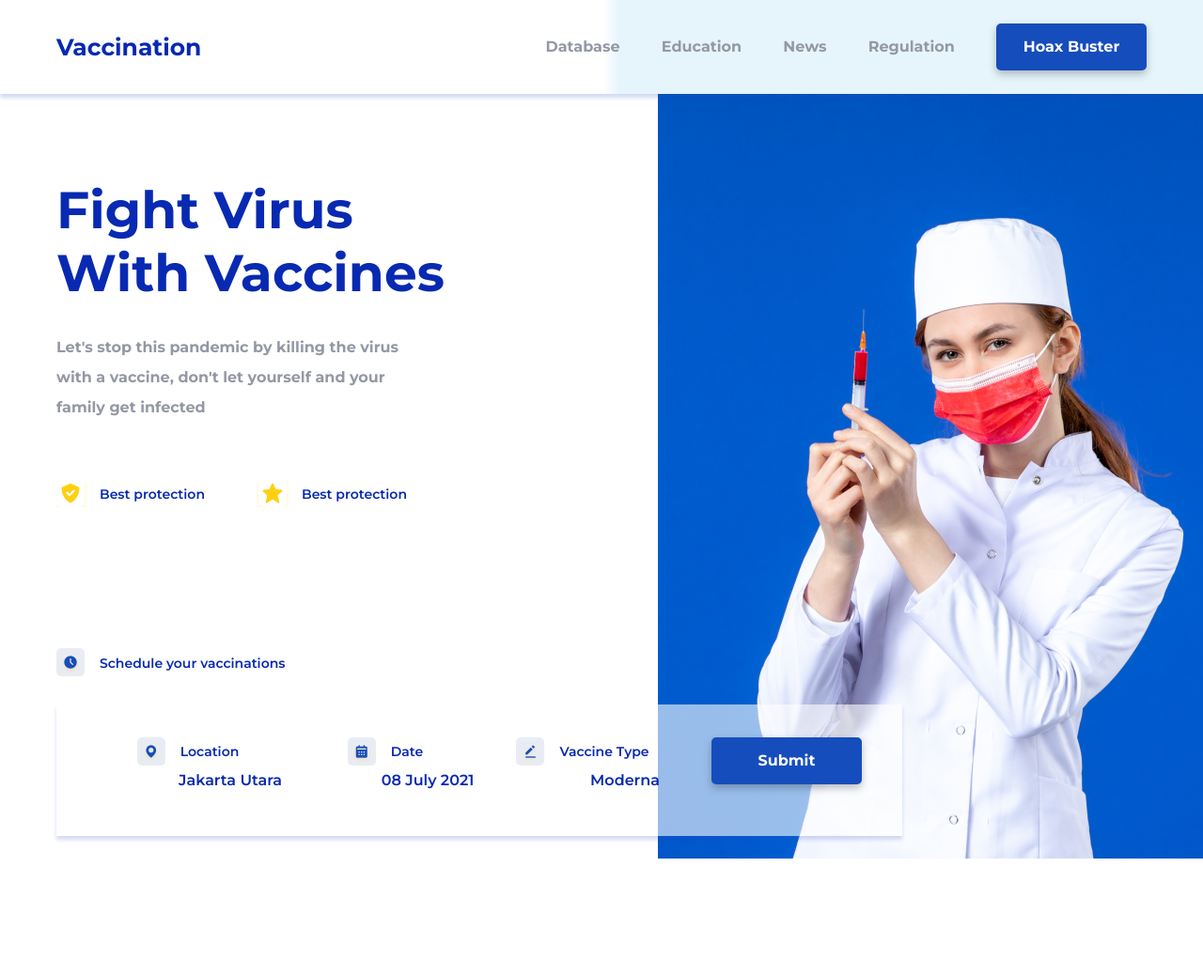
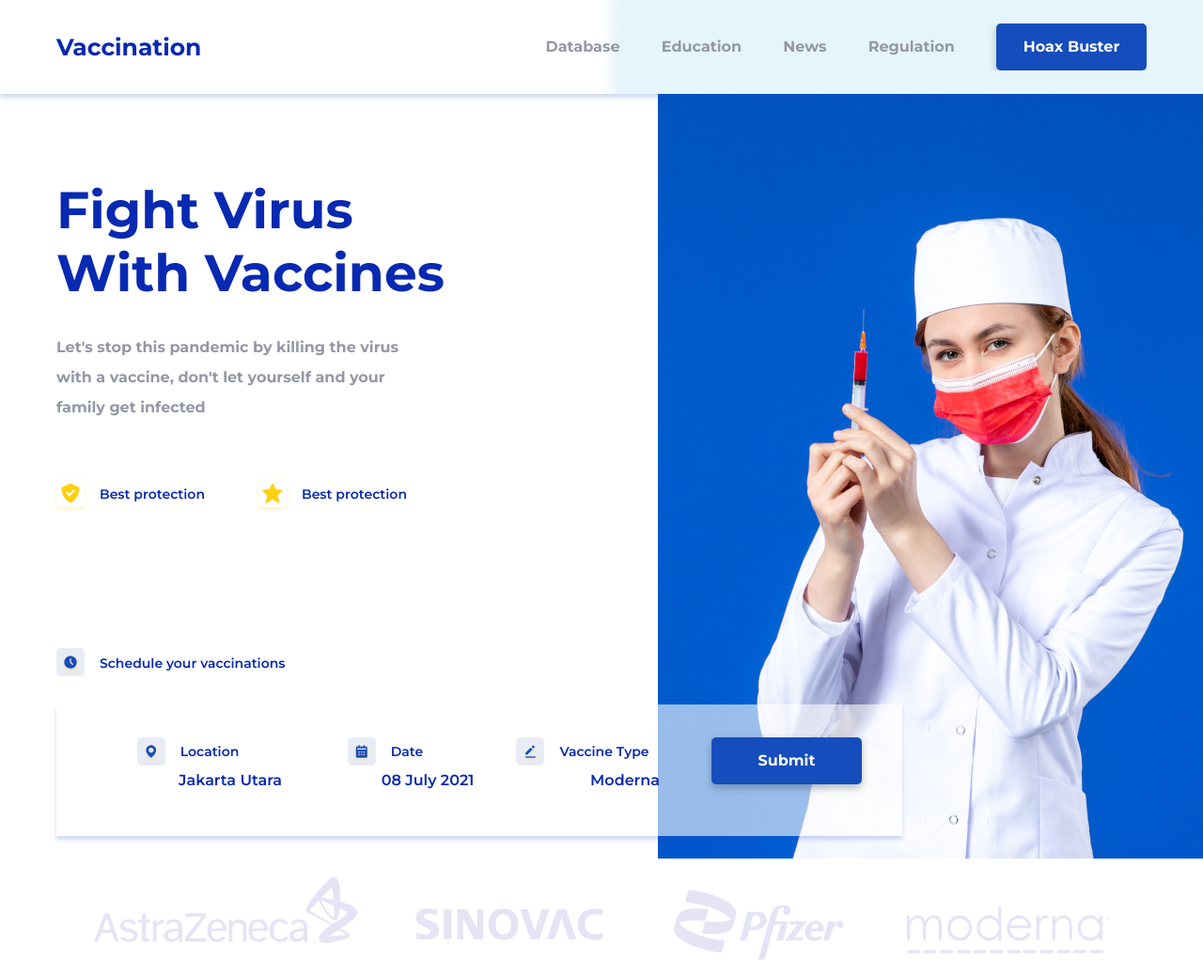
Before and after one commit to JhosianGtZ/LaunchX-Semana-3-CSS, a plain HTML site: page index.html in a window 1280 px wide. Shown: the whole page at 94% size. Before the commit the page ends 918 px from the top, so only its background shows below. Drawn offline with nearby package versions, Linux system fonts and the light colour scheme.

Commit message:
Landing 100%

```diff
--- a/css/style.css
+++ b/css/style.css
@@ -17,9 +17,6 @@
     --yellow: #FFD012;
 }
 
-.landing {
-    overflow: hidden;
-}
 
 .header {
     display: flex;
@@ -44,6 +41,7 @@
 
 .navigation {
     margin-right: 60px;
+    overflow: hidden;
 }
 
 .nav-link {
@@ -106,6 +104,7 @@
 }
 
 .landing-image {
+    overflow: hidden;
     margin-top: 90px;
 }
 
@@ -221,3 +220,14 @@
 .info-btn{
     margin-left: 2rem;
 }
+
+.logos-container{
+
+    display: flex;
+    align-items: center;
+    justify-content: center;
+    margin: 0 auto;
+    height: 120px;
+    width: 95%;
+}
+/* About section */
--- a/index.html
+++ b/index.html
@@ -90,8 +90,13 @@
         <div class="landing-image">
             <img src="images/image.png" alt="">
         </div>
+    </section>
 
-    </section>
+    <div class="logos-container">
+        <img src="images/logos/logos.svg" alt="">
+    </div>
+
+
 </body>
 
 </html>
```
Also changed, not shown: images/logos/Sinovac.svg (added), images/logos/astrazeneca.svg (added), images/logos/logos.svg (added), images/logos/moderna.svg (added), images/logos/pfizer-2021.svg (added).
